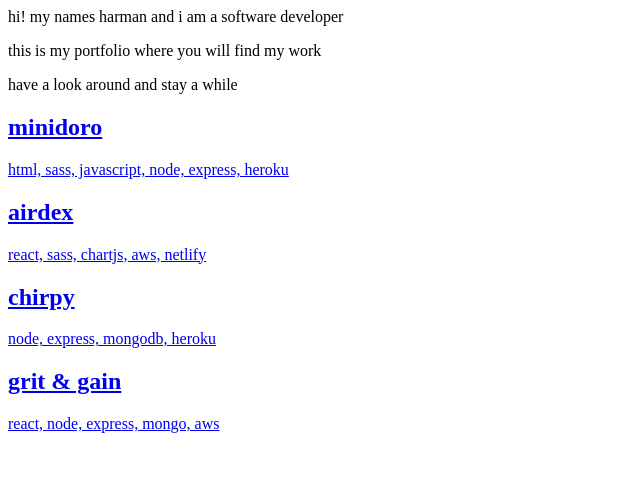
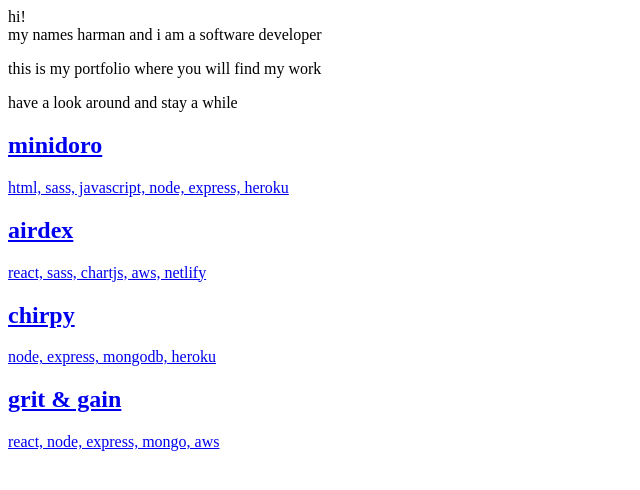
Before and after one commit to herculeshayer/portfolio-website, a Gatsby site: page /Home in a window 1280 px wide. Shown: the whole page, without its empty margins (0-640 px from the left). Built offline with nearby package versions, Linux system fonts and the light colour scheme; Gatsby itself is replaced by a stand-in of ours.

Commit message:
fix: add data

```diff
--- a/src/data/Data.js
+++ b/src/data/Data.js
@@ -35,8 +35,7 @@
     source: "https://github.com/herculeshayer/treeeeee",
     live: "https://gritandgain.netlify.app/",
     description: "a full-stack e-commerce website hosted on aws amplify & aws beanstalk. the frontend is created using react and the backend uses java spring boot, and postgresql",
-    tools: "react, sass, java, spring boot, aws",
-
+    tools: "react, sass, java, spring boot, postgresql, aws",
   },
   {
     text: "minidoro",
@@ -44,7 +43,6 @@
     live: "https://minidoro.herokuapp.com/",
     description: "a full stack application created using node and postgresql. users have access to register, login, and work session tracking functionality",
     tools: "html, sass, javascript, node, express, jwt, postgresql, heroku",
-
   },
   {
     text: "airdex",
@@ -52,7 +50,6 @@
     live: "https://airdex.netlify.app/",
     description: "frontend react app utilizing an external api for users to search and display air quality index forecasts",
     tools: "react, sass, chartjs, git, aws, netlify",
-
   },
   {
     text: "chirpy",
@@ -60,7 +57,6 @@
     live: "https://chirpy-twitter-clone.herokuapp.com/",
     description: "backend twitter clone using javascript. users can register, login, tweet, and chat with others",
     tools: "node, express, express-sessions, mongodb, heroku",
-
   },
   {
     text: "grit & gain",
@@ -68,7 +64,6 @@
     live: "https://gritandgain.netlify.app/",
     description: "a full-stack mern blog website hosted on aws utilizing ci/cd. the frontend is created using react and the backend uses node, express, and mongodb",
     tools: "react, node, express, mongodb + mongodb atlas, aws",
-
   },
   {
     text: "portfolio",
--- a/src/pages/Home.js
+++ b/src/pages/Home.js
@@ -7,7 +7,8 @@
         <article id="grid">
 
             <div id="grid-bio-item">
-                <span><span id="hi">hi!</span> my names harman and i am a software developer</span>
+                <span id="hi">hi!</span>
+                <div>my names harman and i am a software developer</div>
                 <p>this is my portfolio where you will find my work</p>
                 <p>have a look around and stay a while</p>
             </div>
--- a/src/sass/index.scss
+++ b/src/sass/index.scss
@@ -1,4 +1,5 @@
 @import url('https://fonts.googleapis.com/css2?family=Oranienbaum&display=swap');
+
 
 body {
     font-family: 'Oranienbaum', serif;
```
